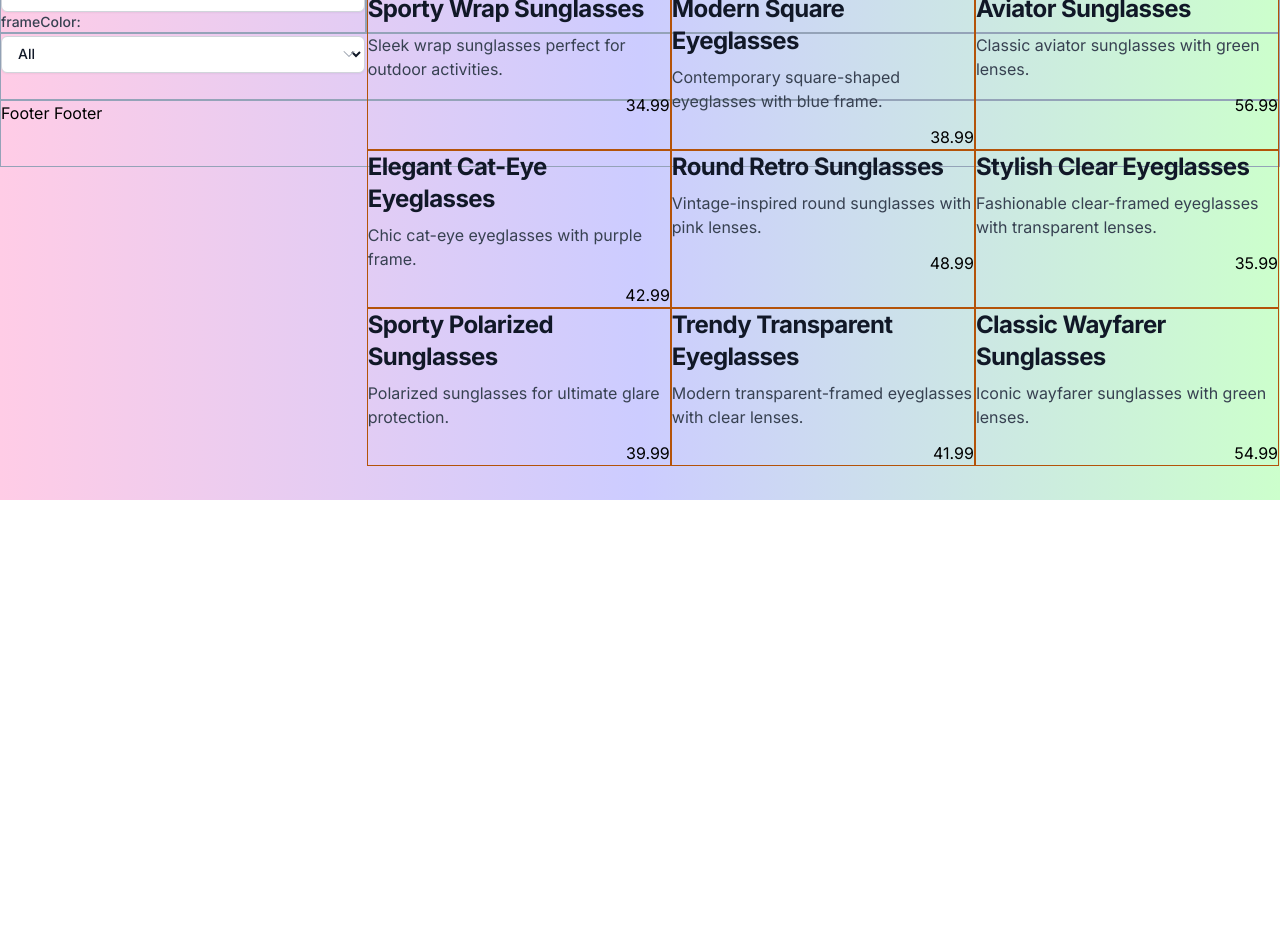
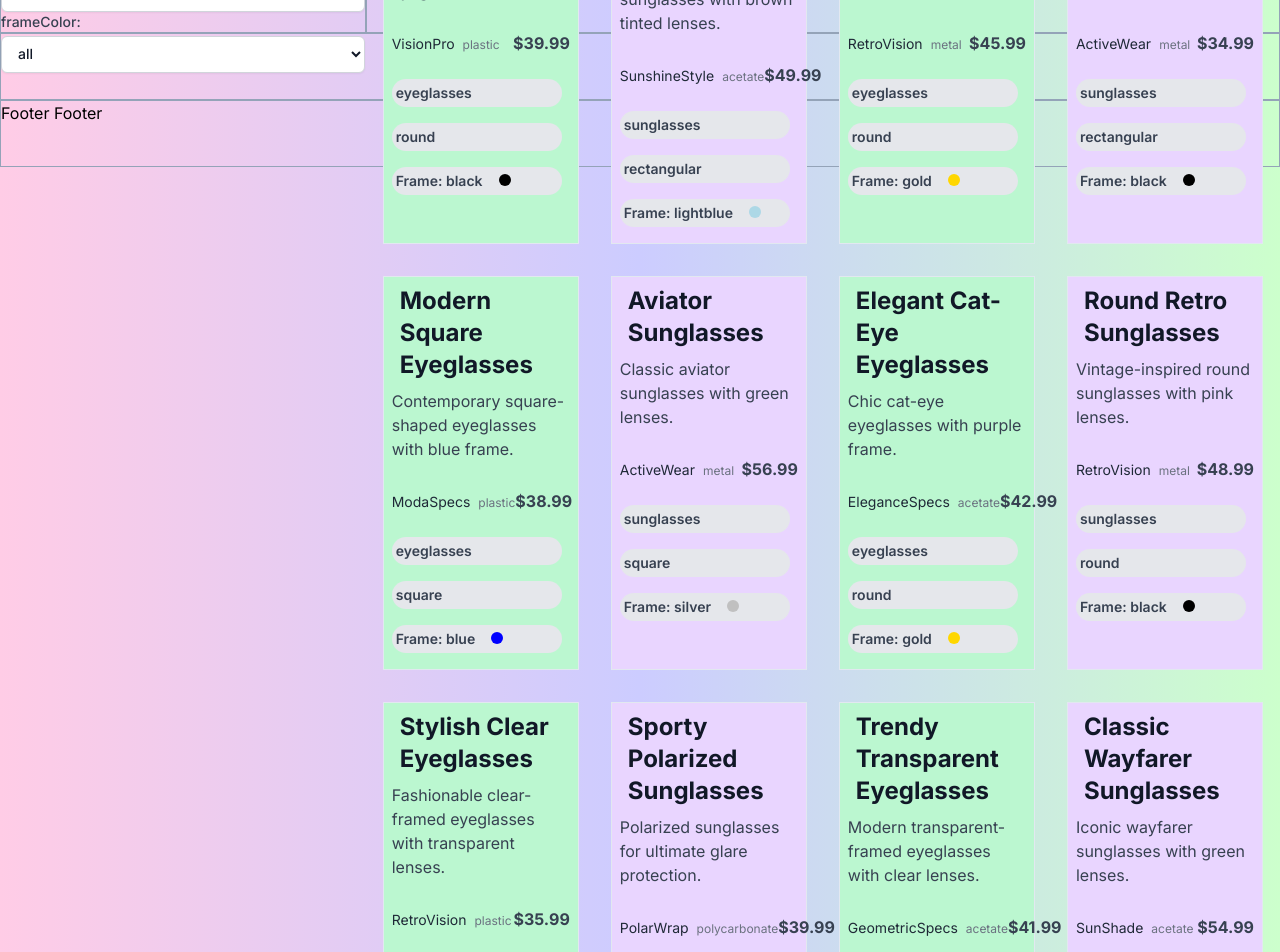
Before and after one commit to nikolay-val-tsvetkov/E-commerce-Glasses, a Next.js app: page / in a window 1280 px wide. Shown: the part 300-1252 px from the top of the page. Before the commit the page ends 800 px from the top, so only its background shows below. Built offline with nearby package versions, Linux system fonts and the light colour scheme.

Commit message:
Add filtering functionality and card design

```diff
--- a/public/data/glasses.json
+++ b/public/data/glasses.json
@@ -11,7 +11,7 @@
       "description": "Timeless and sophisticated black eyeglasses.",
       "price": 39.99,
       "shape": "round",
-      "image": "https://media.istockphoto.com/id/1012522388/photo/flying-glasses.jpg"
+      "image": "https://example.com/eyeglasses1.jpg"
     },
     {
       "id": 2,
@@ -19,11 +19,11 @@
       "type": "sunglasses",
       "material": "acetate",
       "brand": "SunshineStyle",
-      "frameColor": "tortoise",
+      "frameColor": "lightblue",
       "glassColor": "brown",
       "description": "Fashionable tortoise sunglasses with brown tinted lenses.",
       "price": 49.99,
-      "shape": "cat-eye",
+      "shape": "rectangular",
       "image": "https://example.com/sunglasses1.jpg"
     },
     {
@@ -31,7 +31,7 @@
       "name": "Retro Round Eyeglasses",
       "type": "eyeglasses",
       "material": "metal",
-      "brand": "SunshineStyle",
+      "brand": "RetroVision",
       "frameColor": "gold",
       "glassColor": "clear",
       "description": "Stylish retro round eyeglasses with gold frame.",
@@ -43,13 +43,13 @@
       "id": 4,
       "name": "Sporty Wrap Sunglasses",
       "type": "sunglasses",
-      "material": "polycarbonate",
+      "material": "metal",
       "brand": "ActiveWear",
       "frameColor": "black",
       "glassColor": "grey",
       "description": "Sleek wrap sunglasses perfect for outdoor activities.",
       "price": 34.99,
-      "shape": "wraparound",
+      "shape": "rectangular",
       "image": "https://example.com/sunglasses2.jpg"
     },
     {
@@ -70,12 +70,12 @@
       "name": "Aviator Sunglasses",
       "type": "sunglasses",
       "material": "metal",
-      "brand": "SkyHigh",
+      "brand": "ActiveWear",
       "frameColor": "silver",
       "glassColor": "green",
       "description": "Classic aviator sunglasses with green lenses.",
       "price": 56.99,
-      "shape": "aviator",
+      "shape": "square",
       "image": "https://example.com/sunglasses3.jpg"
     },
     {
@@ -84,11 +84,11 @@
       "type": "eyeglasses",
       "material": "acetate",
       "brand": "EleganceSpecs",
-      "frameColor": "purple",
+      "frameColor": "gold",
       "glassColor": "clear",
       "description": "Chic cat-eye eyeglasses with purple frame.",
       "price": 42.99,
-      "shape": "cat-eye",
+      "shape": "round",
       "image": "https://example.com/eyeglasses4.jpg"
     },
     {
@@ -97,7 +97,7 @@
       "type": "sunglasses",
       "material": "metal",
       "brand": "RetroVision",
-      "frameColor": "rose-gold",
+      "frameColor": "black",
       "glassColor": "pink",
       "description": "Vintage-inspired round sunglasses with pink lenses.",
       "price": 48.99,
@@ -109,9 +109,9 @@
       "name": "Stylish Clear Eyeglasses",
       "type": "eyeglasses",
       "material": "plastic",
-      "brand": "ClearSight",
+      "brand": "RetroVision",
       "frameColor": "clear",
-      "glassColor": "clear",
+      "glassColor": "gold",
       "description": "Fashionable clear-framed eyeglasses with transparent lenses.",
       "price": 35.99,
       "shape": "square",
@@ -122,7 +122,7 @@
       "name": "Sporty Polarized Sunglasses",
       "type": "sunglasses",
       "material": "polycarbonate",
-      "brand": "PolarEye",
+      "brand": "PolarWrap",
       "frameColor": "black",
       "glassColor": "black",
       "description": "Polarized sunglasses for ultimate glare protection.",
@@ -135,12 +135,12 @@
       "name": "Trendy Transparent Eyeglasses",
       "type": "eyeglasses",
       "material": "acetate",
-      "brand": "SeeThrough",
-      "frameColor": "transparent",
+      "brand": "GeometricSpecs",
+      "frameColor": "silver",
       "glassColor": "clear",
       "description": "Modern transparent-framed eyeglasses with clear lenses.",
       "price": 41.99,
-      "shape": "oval",
+      "shape": "round",
       "image": "https://example.com/eyeglasses6.jpg"
     },
     {
@@ -153,7 +153,7 @@
       "glassColor": "green",
       "description": "Iconic wayfarer sunglasses with green lenses.",
       "price": 54.99,
-      "shape": "wayfarer",
+      "shape": "square",
       "image": "https://example.com/sunglasses6.jpg"
     },
     {
@@ -179,7 +179,7 @@
       "glassColor": "grey",
       "description": "Sleek polarized wrap sunglasses with grey lenses.",
       "price": 44.99,
-      "shape": "wraparound",
+      "shape": "square",
       "image": "https://example.com/sunglasses7.jpg"
     },
     {
@@ -218,7 +218,7 @@
       "glassColor": "clear",
       "description": "Unique geometric-shaped eyeglasses with silver frame.",
       "price": 43.99,
-      "shape": "geometric",
+      "shape": "cat-eye",
       "image": "https://example.com/eyeglasses9.jpg"
     },
     {
@@ -292,7 +292,7 @@
       "type": "eyeglasses",
       "material": "plastic",
       "brand": "ModaSpecs",
-      "frameColor": "blue",
+      "frameColor": "pink",
       "glassColor": "clear",
       "description": "Contemporary square-shaped eyeglasses with blue frame.",
       "price": 38.99,
@@ -317,7 +317,7 @@
       "name": "Trendy Transparent Eyeglasses",
       "type": "eyeglasses",
       "material": "acetate",
-      "brand": "SeeThrough",
+      "brand": "VisionPro",
       "frameColor": "transparent",
       "glassColor": "clear",
       "description": "Modern transparent-framed eyeglasses with clear lenses.",
@@ -335,7 +335,7 @@
       "glassColor": "green",
       "description": "Iconic wayfarer sunglasses with green lenses.",
       "price": 54.99,
-      "shape": "wayfarer",
+      "shape": "square",
       "image": "https://example.com/sunglasses13.jpg"
     },
     {
@@ -400,7 +400,7 @@
       "glassColor": "clear",
       "description": "Unique geometric-shaped eyeglasses with silver frame.",
       "price": 43.99,
-      "shape": "geometric",
+      "shape": "rectangular",
       "image": "https://example.com/eyeglasses16.jpg"
     },
     {
@@ -447,7 +447,7 @@
       "name": "Classic Brown Eyeglasses",
       "type": "eyeglasses",
       "material": "plastic",
-      "brand": "BrownSpecs",
+      "brand": "olarWrap",
       "frameColor": "brown",
       "glassColor": "clear",
       "description": "Timeless brown eyeglasses suitable for any occasion.",
@@ -460,7 +460,7 @@
       "name": "Polarized Aviator Sunglasses",
       "type": "sunglasses",
       "material": "metal",
-      "brand": "PolarSky",
+      "brand": "olarWrap",
       "frameColor": "silver",
       "glassColor": "grey",
       "description": "Polarized aviator sunglasses with grey lenses.",
@@ -474,7 +474,7 @@
       "type": "eyeglasses",
       "material": "plastic",
       "brand": "ModaSpecs",
-      "frameColor": "blue",
+      "frameColor": "orange",
       "glassColor": "clear",
       "description": "Contemporary square-shaped eyeglasses with blue frame.",
       "price": 38.99,
@@ -517,7 +517,7 @@
       "glassColor": "green",
       "description": "Iconic wayfarer sunglasses with green lenses.",
       "price": 54.99,
-      "shape": "wayfarer",
+      "shape": "round",
       "image": "https://example.com/sunglasses20.jpg"
     },
     {
@@ -582,7 +582,7 @@
       "glassColor": "clear",
       "description": "Unique geometric-shaped eyeglasses with silver frame.",
       "price": 43.99,
-      "shape": "geometric",
+      "shape": "square",
       "image": "https://example.com/eyeglasses23.jpg"
     },
     {
@@ -603,7 +603,7 @@
       "name": "Transparent Pink Eyeglasses",
       "type": "eyeglasses",
       "material": "acetate",
-      "brand": "PinkSpecs",
+      "brand": "ActiveWear",
       "frameColor": "pink",
       "glassColor": "clear",
       "description": "Trendy transparent pink-framed eyeglasses.",
@@ -629,7 +629,7 @@
       "name": "Classic Brown Eyeglasses",
       "type": "eyeglasses",
       "material": "plastic",
-      "brand": "BrownSpecs",
+      "brand": "RetroVision",
       "frameColor": "brown",
       "glassColor": "clear",
       "description": "Timeless brown eyeglasses suitable for any occasion.",
@@ -642,7 +642,7 @@
       "name": "Polarized Aviator Sunglasses",
       "type": "sunglasses",
       "material": "metal",
-      "brand": "PolarSky",
+      "brand": "PolarWrap",
       "frameColor": "silver",
       "glassColor": "grey",
       "description": "Polarized aviator sunglasses with grey lenses.",
@@ -656,7 +656,7 @@
       "type": "eyeglasses",
       "material": "plastic",
       "brand": "ModaSpecs",
-      "frameColor": "blue",
+      "frameColor": "lightblue",
       "glassColor": "clear",
       "description": "Contemporary square-shaped eyeglasses with blue frame.",
       "price": 38.99,
@@ -681,8 +681,8 @@
       "name": "Trendy Transparent Eyeglasses",
       "type": "eyeglasses",
       "material": "acetate",
-      "brand": "SeeThrough",
-      "frameColor": "transparent",
+      "brand": "ModaSpecs",
+      "frameColor": "black",
       "glassColor": "clear",
       "description": "Modern transparent-framed eyeglasses with clear lenses.",
       "price": 41.99,
@@ -699,7 +699,7 @@
       "glassColor": "green",
       "description": "Iconic wayfarer sunglasses with green lenses.",
       "price": 54.99,
-      "shape": "wayfarer",
+      "shape": "rectangular",
       "image": "https://example.com/sunglasses27.jpg"
     },
     {
@@ -764,7 +764,7 @@
       "glassColor": "clear",
       "description": "Unique geometric-shaped eyeglasses with silver frame.",
       "price": 43.99,
-      "shape": "geometric",
+      "shape": "square",
       "image": "https://example.com/eyeglasses30.jpg"
     },
     {
@@ -772,7 +772,7 @@
       "name": "Sporty Mirrored Sunglasses",
       "type": "sunglasses",
       "material": "polycarbonate",
-      "brand": "MirroredSport",
+      "brand": "SunShade",
       "frameColor": "black",
       "glassColor": "blue",
       "description": "Mirrored sunglasses with blue lenses for a sporty look.",
@@ -811,7 +811,7 @@
       "name": "Classic Brown Eyeglasses",
       "type": "eyeglasses",
       "material": "plastic",
-      "brand": "BrownSpecs",
+      "brand": "RetroVision",
       "frameColor": "brown",
       "glassColor": "clear",
       "description": "Timeless brown eyeglasses suitable for any occasion.",
@@ -824,7 +824,7 @@
       "name": "Polarized Aviator Sunglasses",
       "type": "sunglasses",
       "material": "metal",
-      "brand": "PolarSky",
+      "brand": "PolarWrap",
       "frameColor": "silver",
       "glassColor": "grey",
       "description": "Polarized aviator sunglasses with grey lenses.",
@@ -838,7 +838,7 @@
       "type": "eyeglasses",
       "material": "plastic",
       "brand": "ModaSpecs",
-      "frameColor": "blue",
+      "frameColor": "plum",
       "glassColor": "clear",
       "description": "Contemporary square-shaped eyeglasses with blue frame.",
       "price": 38.99,
@@ -863,7 +863,7 @@
       "name": "Trendy Transparent Eyeglasses",
       "type": "eyeglasses",
       "material": "acetate",
-      "brand": "SeeThrough",
+      "brand": "ActiveWear",
       "frameColor": "transparent",
       "glassColor": "clear",
       "description": "Modern transparent-framed eyeglasses with clear lenses.",
@@ -881,7 +881,7 @@
       "glassColor": "green",
       "description": "Iconic wayfarer sunglasses with green lenses.",
       "price": 54.99,
-      "shape": "wayfarer",
+      "shape": "round",
       "image": "https://example.com/sunglasses34.jpg"
     },
     {
@@ -941,7 +941,7 @@
       "name": "Geometric Eyeglasses",
       "type": "eyeglasses",
       "material": "metal",
-      "brand": "GeometricSpecs",
+      "brand": "SunshineStyle",
       "frameColor": "silver",
       "glassColor": "clear",
       "description": "Unique geometric-shaped eyeglasses with silver frame.",
@@ -954,7 +954,7 @@
       "name": "Sporty Mirrored Sunglasses",
       "type": "sunglasses",
       "material": "polycarbonate",
-      "brand": "MirroredSport",
+      "brand": "RetroVision",
       "frameColor": "black",
       "glassColor": "blue",
       "description": "Mirrored sunglasses with blue lenses for a sporty look.",
@@ -967,7 +967,7 @@
       "name": "Transparent Pink Eyeglasses",
       "type": "eyeglasses",
       "material": "acetate",
-      "brand": "PinkSpecs",
+      "brand": "PolarWrap",
       "frameColor": "pink",
       "glassColor": "clear",
       "description": "Trendy transparent pink-framed eyeglasses.",
@@ -993,7 +993,7 @@
       "name": "Classic Brown Eyeglasses",
       "type": "eyeglasses",
       "material": "plastic",
-      "brand": "BrownSpecs",
+      "brand": "PolarWrap",
       "frameColor": "brown",
       "glassColor": "clear",
       "description": "Timeless brown eyeglasses suitable for any occasion.",
@@ -1006,7 +1006,7 @@
       "name": "Polarized Aviator Sunglasses",
       "type": "sunglasses",
       "material": "metal",
-      "brand": "PolarSky",
+      "brand": "PolarWrap",
       "frameColor": "silver",
       "glassColor": "grey",
       "description": "Polarized aviator sunglasses with grey lenses.",
@@ -1020,7 +1020,7 @@
       "type": "eyeglasses",
       "material": "plastic",
       "brand": "ModaSpecs",
-      "frameColor": "blue",
+      "frameColor": "navy",
       "glassColor": "clear",
       "description": "Contemporary square-shaped eyeglasses with blue frame.",
       "price": 38.99,
@@ -1045,7 +1045,7 @@
       "name": "Trendy Transparent Eyeglasses",
       "type": "eyeglasses",
       "material": "acetate",
-      "brand": "SeeThrough",
+      "brand": "VisionPro",
       "frameColor": "transparent",
       "glassColor": "clear",
       "description": "Modern transparent-framed eyeglasses with clear lenses.",
@@ -1063,7 +1063,7 @@
       "glassColor": "green",
       "description": "Iconic wayfarer sunglasses with green lenses.",
       "price": 54.99,
-      "shape": "wayfarer",
+      "shape": "round",
       "image": "https://example.com/sunglasses41.jpg"
     },
     {
@@ -1128,7 +1128,7 @@
       "glassColor": "clear",
       "description": "Unique geometric-shaped eyeglasses with silver frame.",
       "price": 43.99,
-      "shape": "geometric",
+      "shape": "rectangular",
       "image": "https://example.com/eyeglasses44.jpg"
     },
     {
@@ -1175,7 +1175,7 @@
       "name": "Classic Brown Eyeglasses",
       "type": "eyeglasses",
       "material": "plastic",
-      "brand": "BrownSpecs",
+      "brand": "VisionPro",
       "frameColor": "brown",
       "glassColor": "clear",
       "description": "Timeless brown eyeglasses suitable for any occasion.",
--- a/src/app/contexts/productsContext.js
+++ b/src/app/contexts/productsContext.js
@@ -8,16 +8,51 @@ export const useGlassesContext = () => {
   return useContext(GlassesContext)
 }
 
+const initialStatteFilterTags = [
+  {
+    name: 'brand',
+    options: [
+      'all',
+      'SunshineStyle',
+      'VisionPro',
+      'SunShade',
+      'GoldenEyes',
+      'PolarWrap',
+      'RetroVision',
+      'CatEyeChic',
+      'GeometricSpecs',
+      'ActiveWear',
+      'ModaSpecs'
+    ]
+  },
+  {
+    name: 'shape',
+    options: ['all', 'rectangular', 'round', 'square', 'cat-eye', 'oval', 'aviator', 'wraparound']
+  },
+  {
+    name: 'type',
+    options: ['all', 'sunglasses', 'eyeglasses']
+  },
+  {
+    name: 'material',
+    options: ['all', 'wooden', 'plastic', 'acetate', 'metal', 'polycarbonate']
+  },
+  {
+    name: 'frameColor',
+    options: ['all', 'tortoise', 'gold', 'pink', 'silver', 'black', 'brown', 'tortoise', 'green']
+  }
+]
+
 const GlassesContextProvider = ({ children }) => {
   const [glassesData, setGlassesData] = useState([])
   const [filter, setFilter] = useState({
     brand: 'all',
     color: 'all',
-    price: 'all',
     shape: 'all',
     material: 'all',
     frameColor: 'all'
   })
+  const [filterTags, setFilterTags] = useState(initialStatteFilterTags)
   const [sort, setSort] = useState('default')
 
   useEffect(() => {
@@ -35,12 +70,63 @@ const GlassesContextProvider = ({ children }) => {
         }
       }
 
+      const generateFilterTags = () => {
+        const availableOptions = {
+          brand: new Set(),
+          shape: new Set(),
+          type: new Set(),
+          material: new Set(),
+          frameColor: new Set()
+        }
+
+        filteredData.forEach((item) => {
+          availableOptions.brand.add(item.brand)
+          availableOptions.shape.add(item.shape)
+          availableOptions.type.add(item.type)
+          availableOptions.material.add(item.material)
+          availableOptions.frameColor.add(item.frameColor)
+        })
+
+        const filterTags = [
+          {
+            name: 'brand',
+            options: ['All', ...Array.from(availableOptions.brand)]
+          },
+          {
+            name: 'shape',
+            options: ['All', ...Array.from(availableOptions.shape)]
+          },
+          {
+            name: 'type',
+            options: ['All', ...Array.from(availableOptions.type)]
+          },
+          {
+            name: 'material',
+            options: ['All', ...Array.from(availableOptions.material)]
+          },
+          {
+            name: 'frameColor',
+            options: ['All', ...Array.from(availableOptions.frameColor)]
+          }
+        ]
+
+        return filterTags
+      }
+
+      setFilterTags(generateFilterTags())
       const initialData = filteredData.slice(0, 12)
       setGlassesData(initialData)
     }
 
     applyFilter()
   }, [filter])
+
+  const handleResetFilter = (filterName) => {
+    setFilter((prevFilter) => ({
+      ...prevFilter,
+      [filterName]: initialStatteFilterTags[filterName]
+    }))
+  }
 
   const loadMoreItems = () => {
     const currentLength = glassesData.length
@@ -58,7 +144,9 @@ const GlassesContextProvider = ({ children }) => {
         glassesData,
         setGlassesData,
         filter,
+        filterTags,
         setFilter,
+        handleResetFilter,
         sort,
         setSort,
         loadMoreItems
--- a/src/app/page.js
+++ b/src/app/page.js
@@ -8,7 +8,7 @@ export default function Home() {
   return (
     <GlassesContextProvider>
       <div className='grid grid-rows-12 grid-cols-7'>
-        <div className='row-span-1 sticky top-0 col-span-7 border border-3 border-slate-400'>
+        <div className='row-span-1 sticky top-0 col-span-7 border border-3 border-slate-400 z-10'>
           <Header />
         </div>
         <div className='row-span-4 col-span-2 border border-3 border-slate-400'>
--- a/src/components/filters/Filters.js
+++ b/src/components/filters/Filters.js
@@ -1,29 +1,41 @@
 import { useGlassesContext } from '@/app/contexts/productsContext'
-import { ChevronDownIcon } from '@heroicons/react/24/solid'
 
-export default function Filters() {
 const filterTags = [
   {
     name: 'brand',
-      options: ['All', 'SunshineStyle', 'Brand 2']
+    options: [
+      'all',
+      'SunshineStyle',
+      'VisionPro',
+      'SunShade',
+      'GoldenEyes',
+      'PolarWrap',
+      'RetroVision',
+      'CatEyeChic',
+      'GeometricSpecs',
+      'ActiveWear',
+      'ModaSpecs'
+    ]
   },
   {
     name: 'shape',
-      options: ['All', 'Rectangular', 'Round']
+    options: ['all', 'rectangular', 'round', 'square', 'cat-eye', 'oval', 'aviator', 'wraparound']
   },
   {
     name: 'type',
-      options: ['All', 'Sunglasses', 'Eyeglasses']
+    options: ['all', 'sunglasses', 'eyeglasses']
   },
   {
     name: 'material',
-      options: ['All', 'Wooden', 'Plastic']
+    options: ['all', 'wooden', 'plastic', 'acetate', 'metal', 'polycarbonate']
   },
   {
     name: 'frameColor',
-      options: ['All', 'tortoise', 'gold']
+    options: ['all', 'tortoise', 'gold', 'pink', 'silver', 'black', 'brown', 'tortoise', 'green']
   }
 ]
+
+export default function Filters() {
   const { filter, setFilter } = useGlassesContext()
 
   const handleFilterChange = (event) => {
@@ -54,9 +66,6 @@ export default function Filters() {
                 </option>
               ))}
             </select>
-            <div className='absolute inset-y-0 right-0 flex items-center px-2 pointer-events-none'>
-              <ChevronDownIcon className='w-4 h-4 text-gray-400' />
-            </div>
           </div>
         </label>
       ))}
--- a/src/components/header/Header.js
+++ b/src/components/header/Header.js
@@ -17,7 +17,7 @@ const menuLinks = [
 ]
 export default function Header() {
   return (
-    <div className='flex'>
+    <div className='flex bg-slate-50'>
       <Image src='/logo.jpg' alt='Glasses Logo' width='200' height='30' />
       <nav>
         <ul className='flex'>
--- a/src/components/showCardItem/ShowCardItem.js
+++ b/src/components/showCardItem/ShowCardItem.js
@@ -1,12 +1,32 @@
-export default function ShowCardItem({ itemData }) {
-  const { name, description, price } = itemData
+export default function ShowCardItem({ itemData, index }) {
+  const { name, type, shape, description, price, brand, material, frameColor } = itemData
+  const tagStyles = 'inline-block bg-gray-200 rounded-full px-1 py-1 text-sm font-semibold text-gray-700 mr-2 my-2'
 
   return (
-    <div className='flex flex-col flex-auto w-1/3 border border-bottom border-amber-700 relative'>
-      <h5 className='mb-2 text-2xl font-bold tracking-tight text-gray-900 dark:text-white'>{name}</h5>
-
-      <p className='mb-3 font-normal text-gray-700 dark:text-gray-400'>{description}</p>
-      <p className='self-end justify-self-end'>{price}</p>
+    <div
+      className={`flex flex-col flex-auto w-1/2 md:w-1/3 lg:w-1/4 xl:w-1/5 border border-bottom border-slate-200 relative m-4 p-2 ${
+        index % 2 === 0 ? 'bg-green-200' : 'bg-purple-200'
+      }`}
+    >
+      <div className='flex items-center mb-2'>
+        <h5 className='ml-2 text-2xl font-bold text-gray-900 dark:text-white'>{name}</h5>
+      </div>
+      <p className='mb-3 text-gray-700 dark:text-gray-600'>{description}</p>
+      <div className='flex justify-between items-center mt-4'>
+        <div>
+          <span className='text-sm text-gray-800'>{brand}</span>
+          <span className='text-gray-500 text-xs ml-2'>{material}</span>
+        </div>
+        <span className='text-gray-700 font-bold'>${price.toFixed(2)}</span>
+      </div>
+      <div className='mt-4 flex flex-col'>
+        <div className={tagStyles}>{type}</div>
+        <div className={tagStyles}>{shape}</div>
+        <div className={tagStyles}>
+          <span>Frame: {frameColor}</span>
+          <div className='h-3 w-3 rounded-full inline-block ml-4 pt-2' style={{ background: frameColor }}></div>
+        </div>
+      </div>
     </div>
   )
 }
```
Lines whose indentation alone changed are shown as unchanged.
